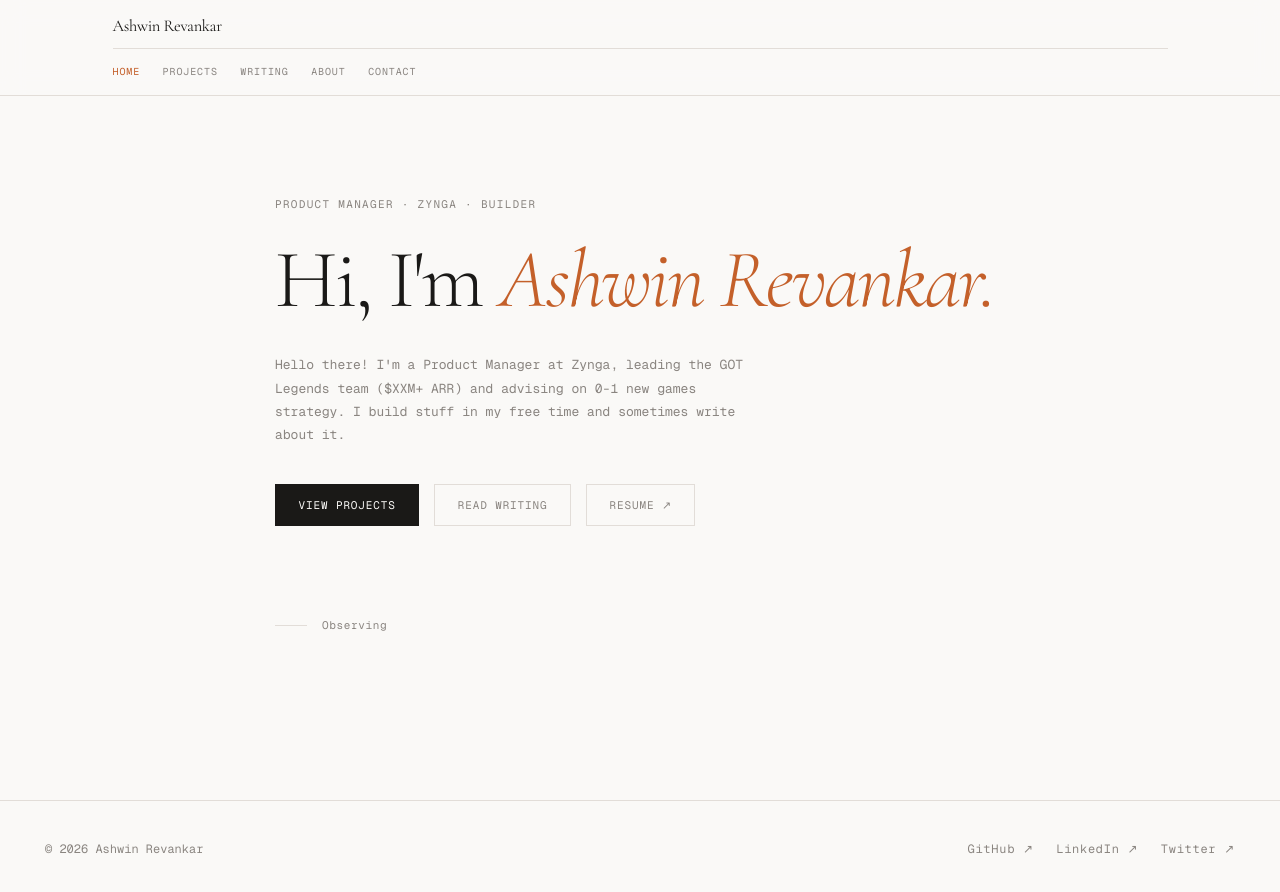
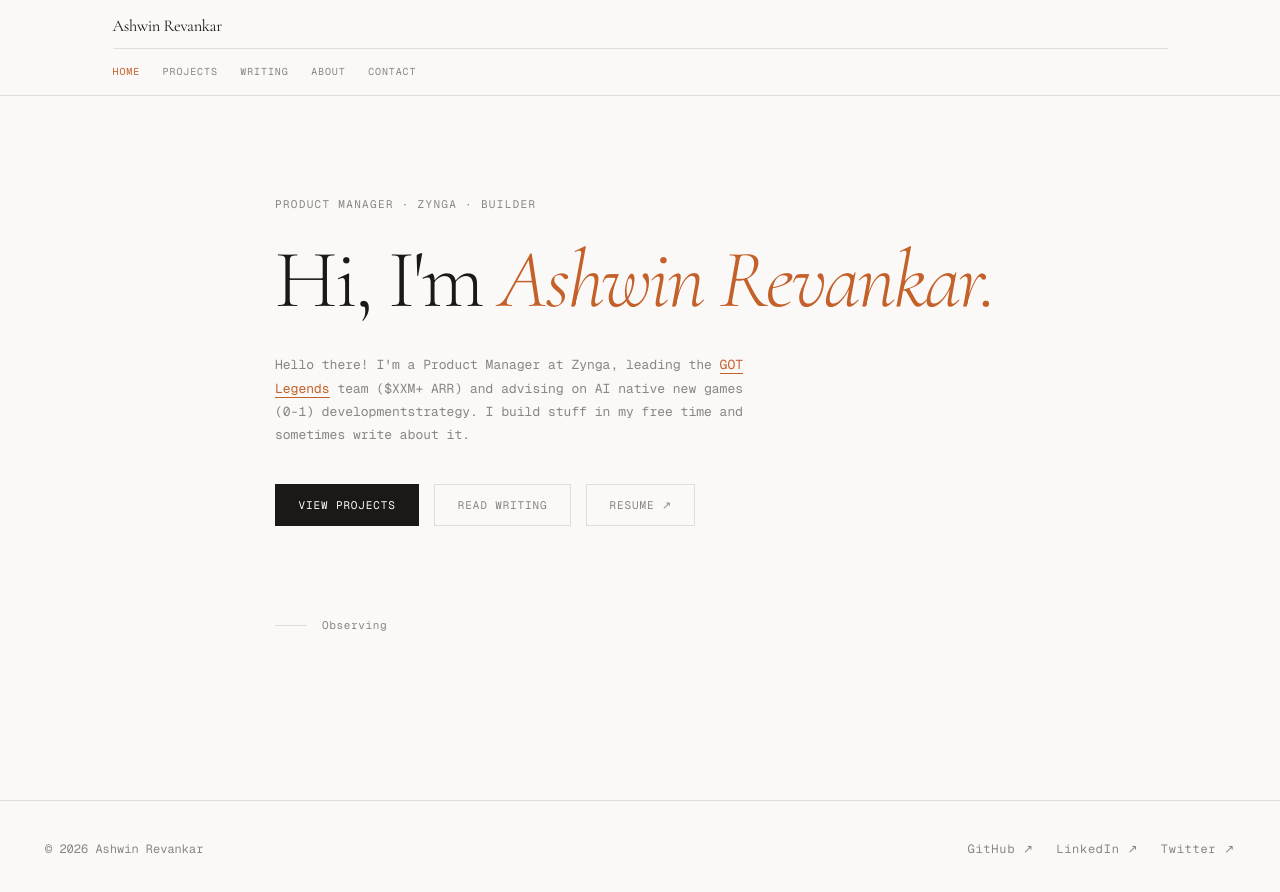
Before and after one commit to DivineLemur/ashwin-site, a Next.js app: page / in a window 1280 px wide. Shown: the top 892 px of the page. Built offline with nearby package versions, Linux system fonts and the light colour scheme.

Commit message:
add GOT Legends website link

```diff
--- a/src/app/page.tsx
+++ b/src/app/page.tsx
@@ -59,7 +59,7 @@ export default function Home() {
           marginBottom: '2.5rem',
         }}
       >
-        Hello there! I'm a Product Manager at Zynga, leading the GOT Legends team ($XXM+ ARR) and advising on 0-1 new games strategy.
+        Hello there! I'm a Product Manager at Zynga, leading the <a href="https://www.gameofthroneslegends.com/" target="_blank" rel="noopener noreferrer" style={{ color: 'var(--accent-warm)', textDecoration: 'none', borderBottom: '1px solid var(--accent-warm)' }}>GOT Legends</a> team ($XXM+ ARR) and advising on AI native new games (0-1) developmentstrategy.
         I build stuff in my free time and sometimes write about it.
       </p>
 
```
